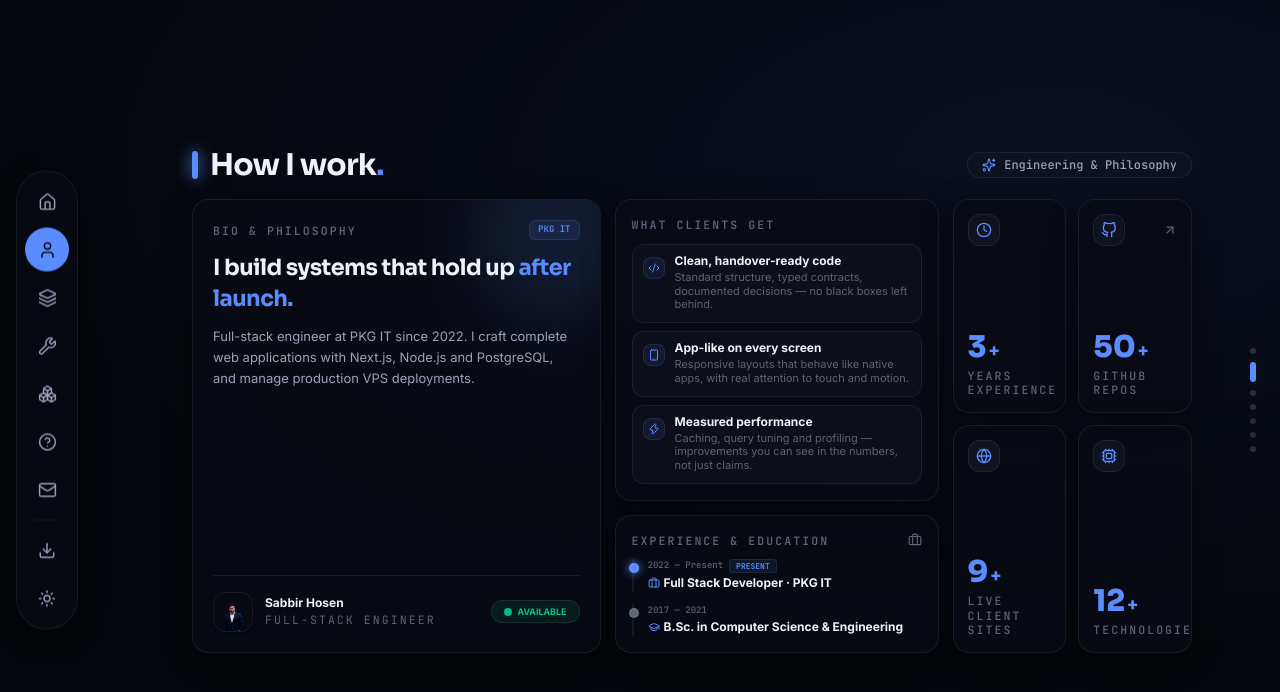
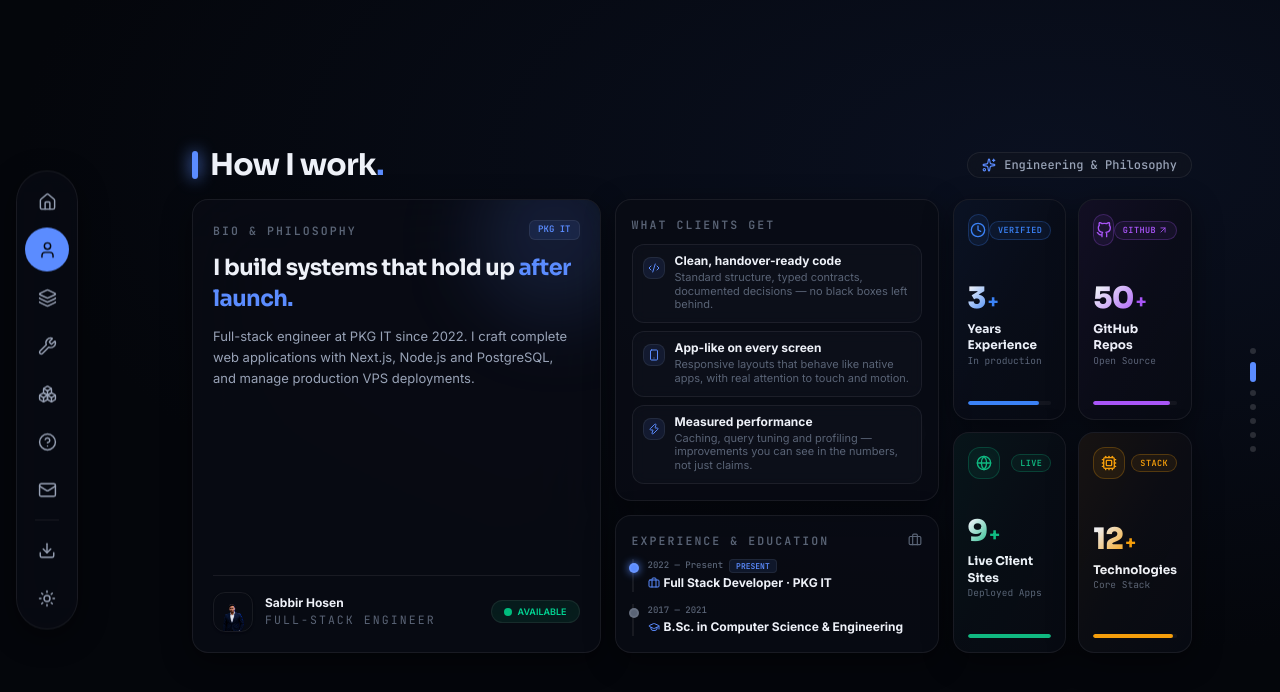
Before and after one commit to SabbirHossain-02/sabbir-portfolio, a Next.js app: page / in a window 1280 px wide. Both pictures are taken after a click on the button "About". Shown: the top 692 px of the page. Built offline with nearby package versions, Linux system fonts and the light colour scheme.

Commit message:
Transform stat cards with themed icon badges, sublabels, progress accents, and dynamic glows

```diff
--- a/src/components/sections/about.tsx
+++ b/src/components/sections/about.tsx
@@ -22,39 +22,64 @@ const STATS: {
   value: string;
   suffix?: string;
   label: string;
+  sublabel: string;
+  badge: string;
   href?: string;
   iconName?: string;
   icon?: typeof Clock;
-  glowColor: string;
+  color: string;
+  glowClass: string;
+  borderHover: string;
+  progress: string;
 }[] = [
   {
     value: "3",
     suffix: "+",
-    label: "Years experience",
+    label: "Years Experience",
+    sublabel: "In production",
+    badge: "Verified",
     icon: Clock,
-    glowColor: "from-blue-500/20 to-cyan-500/5",
+    color: "#3b82f6",
+    glowClass: "from-blue-500/20 via-blue-500/5 to-transparent",
+    borderHover: "hover:border-blue-500/50 hover:shadow-[0_10px_30px_rgba(59,130,246,0.18)]",
+    progress: "85%",
   },
   {
     value: "50",
     suffix: "+",
     label: "GitHub Repos",
+    sublabel: "Open Source",
+    badge: "GitHub",
     href: PROFILE.socials.github,
     iconName: "github",
-    glowColor: "from-purple-500/20 to-indigo-500/5",
+    color: "#a855f7",
+    glowClass: "from-purple-500/20 via-purple-500/5 to-transparent",
+    borderHover: "hover:border-purple-500/50 hover:shadow-[0_10px_30px_rgba(168,85,247,0.18)]",
+    progress: "92%",
   },
   {
     value: "9",
     suffix: "+",
-    label: "Live client sites",
+    label: "Live Client Sites",
+    sublabel: "Deployed Apps",
+    badge: "Live",
     icon: Globe,
-    glowColor: "from-emerald-500/20 to-teal-500/5",
+    color: "#10b981",
+    glowClass: "from-emerald-500/20 via-emerald-500/5 to-transparent",
+    borderHover: "hover:border-emerald-500/50 hover:shadow-[0_10px_30px_rgba(16,185,129,0.18)]",
+    progress: "100%",
   },
   {
     value: "12",
     suffix: "+",
     label: "Technologies",
+    sublabel: "Core Stack",
+    badge: "Stack",
     icon: Cpu,
-    glowColor: "from-amber-500/20 to-orange-500/5",
+    color: "#f59e0b",
+    glowClass: "from-amber-500/20 via-amber-500/5 to-transparent",
+    borderHover: "hover:border-amber-500/50 hover:shadow-[0_10px_30px_rgba(245,158,11,0.18)]",
+    progress: "95%",
   },
 ];
 
@@ -215,14 +240,22 @@ export function About() {
             </div>
           </div>
 
-          {/* Column 3: 4 Stat Cards in 2x2 Grid (3 cols) */}
+          {/* Column 3: 4 Rich Stat Cards in 2x2 Grid (3 cols) */}
           <div className="grid grid-cols-2 gap-3 md:col-span-3">
             {STATS.map((s) => {
               const IconComp = s.icon;
               const cardContent = (
-                <>
-                  <div className="relative z-10 flex items-center justify-between">
-                    <span className="grid h-8 w-8 place-items-center rounded-xl border border-line bg-surface-2 text-accent shadow-inner transition-transform duration-300 group-hover:scale-110 group-hover:border-accent/30 group-hover:bg-accent/10">
+                <div className="relative z-10 flex h-full flex-col justify-between p-3.5">
+                  {/* Top row: Themed icon badge + tag pill */}
+                  <div className="flex items-center justify-between">
+                    <span
+                      className="grid h-8 w-8 place-items-center rounded-xl border shadow-inner transition-transform duration-300 group-hover:scale-110"
+                      style={{
+                        color: s.color,
+                        borderColor: `${s.color}3d`,
+                        backgroundColor: `${s.color}15`,
+                      }}
+                    >
                       {s.iconName ? (
                         <Icon
                           name={s.iconName}
@@ -233,34 +266,63 @@ export function About() {
                         <IconComp className="h-4 w-4" strokeWidth={2} />
                       ) : null}
                     </span>
-                    {s.href && (
-                      <ArrowUpRight className="h-3.5 w-3.5 text-dim transition-all duration-200 group-hover:-translate-y-0.5 group-hover:translate-x-0.5 group-hover:text-accent" />
-                    )}
+
+                    <span
+                      className="inline-flex items-center gap-0.5 rounded-full border px-2 py-0.5 font-mono text-[8.5px] font-bold uppercase tracking-wider"
+                      style={{
+                        color: s.color,
+                        borderColor: `${s.color}40`,
+                        backgroundColor: `${s.color}12`,
+                      }}
+                    >
+                      {s.badge}
+                      {s.href && <ArrowUpRight className="h-2.5 w-2.5" />}
+                    </span>
                   </div>
-                  <div className="relative z-10 mt-3.5">
-                    <div className="font-display text-2xl font-extrabold text-ink sm:text-3xl">
-                      <span className="text-gradient">{s.value}</span>
+
+                  {/* Middle row: Big gradient stat number + title */}
+                  <div className="my-2.5">
+                    <div className="font-display text-2xl font-extrabold tracking-tight text-ink sm:text-[1.85rem]">
+                      <span
+                        style={{
+                          background: `linear-gradient(135deg, var(--ink) 20%, ${s.color} 100%)`,
+                          WebkitBackgroundClip: "text",
+                          WebkitTextFillColor: "transparent",
+                        }}
+                      >
+                        {s.value}
+                      </span>
                       {s.suffix && (
-                        <span className="ml-0.5 font-bold text-accent text-lg">
+                        <span className="ml-0.5 font-bold text-lg" style={{ color: s.color }}>
                           {s.suffix}
                         </span>
                       )}
                     </div>
-                    <div className="label mt-1 text-[10px] font-medium leading-tight text-muted">
+                    <div className="font-display text-[12px] font-bold leading-snug text-ink mt-0.5">
                       {s.label}
+                    </div>
+                    <div className="font-mono text-[9.5px] text-dim">
+                      {s.sublabel}
                     </div>
                   </div>
 
-                  {/* Soft subtle glow on hover */}
+                  {/* Bottom accent progress bar */}
+                  <div className="h-1 w-full overflow-hidden rounded-full bg-line/60">
+                    <div
+                      className="h-full rounded-full transition-all duration-500 group-hover:w-full"
+                      style={{ width: s.progress, backgroundColor: s.color }}
+                    />
+                  </div>
+
+                  {/* Ambient backdrop glow */}
                   <div
                     aria-hidden
-                    className={`pointer-events-none absolute inset-0 bg-gradient-to-br ${s.glowColor} opacity-0 transition-opacity duration-300 group-hover:opacity-100`}
+                    className={`pointer-events-none absolute inset-0 bg-gradient-to-br ${s.glowClass} opacity-30 transition-opacity duration-300 group-hover:opacity-100`}
                   />
-                </>
+                </div>
               );
 
-              const cls =
-                "group relative flex flex-col justify-between overflow-hidden rounded-2xl border border-line-strong/80 bg-surface/80 p-3.5 shadow-[var(--shadow-md)] backdrop-blur-2xl transition-all duration-300 hover:-translate-y-1 hover:border-accent/50 hover:shadow-[0_8px_25px_rgba(91,140,255,0.12)]";
+              const cls = `group relative overflow-hidden rounded-2xl border border-line-strong/80 bg-surface/80 shadow-[var(--shadow-md)] backdrop-blur-2xl transition-all duration-300 ${s.borderHover}`;
 
               return s.href ? (
                 <a
```
